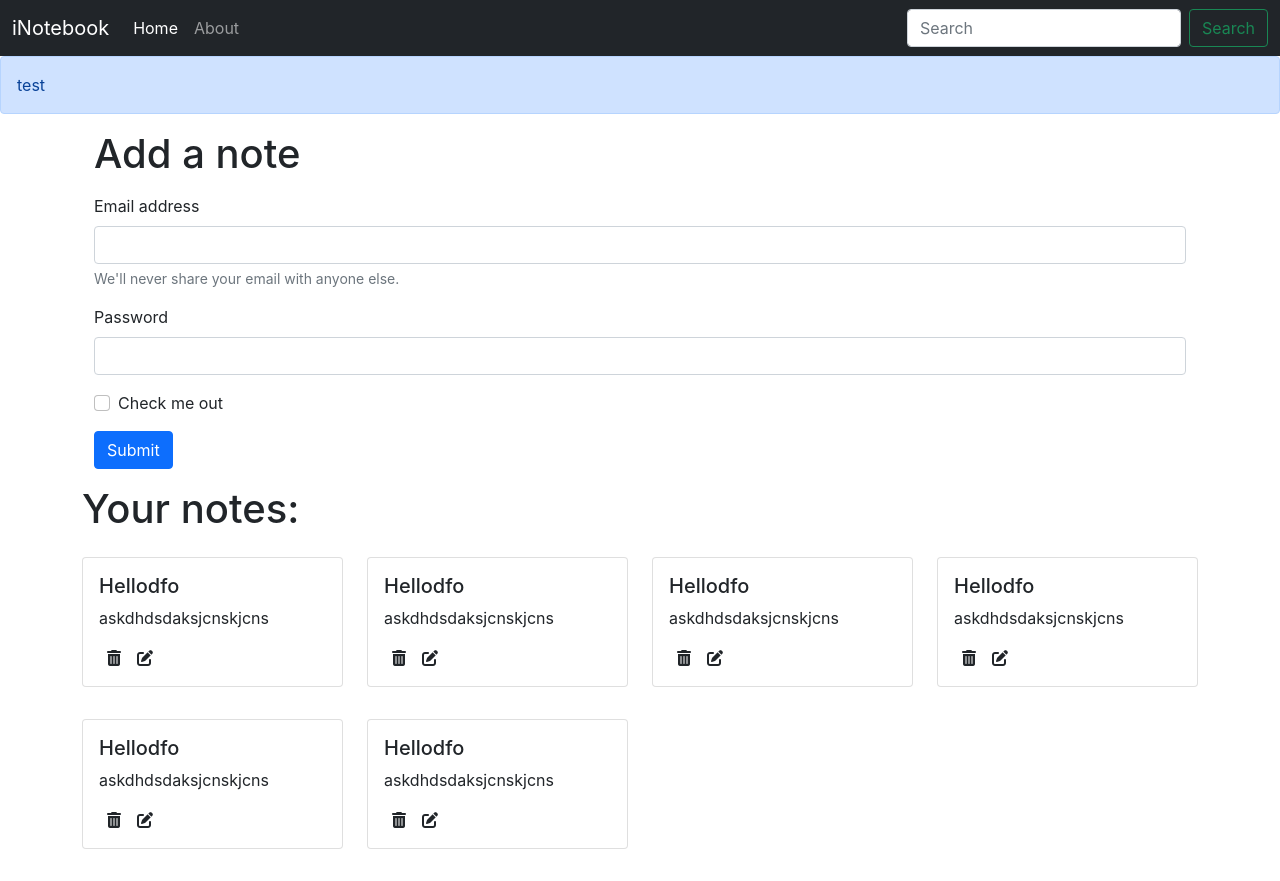
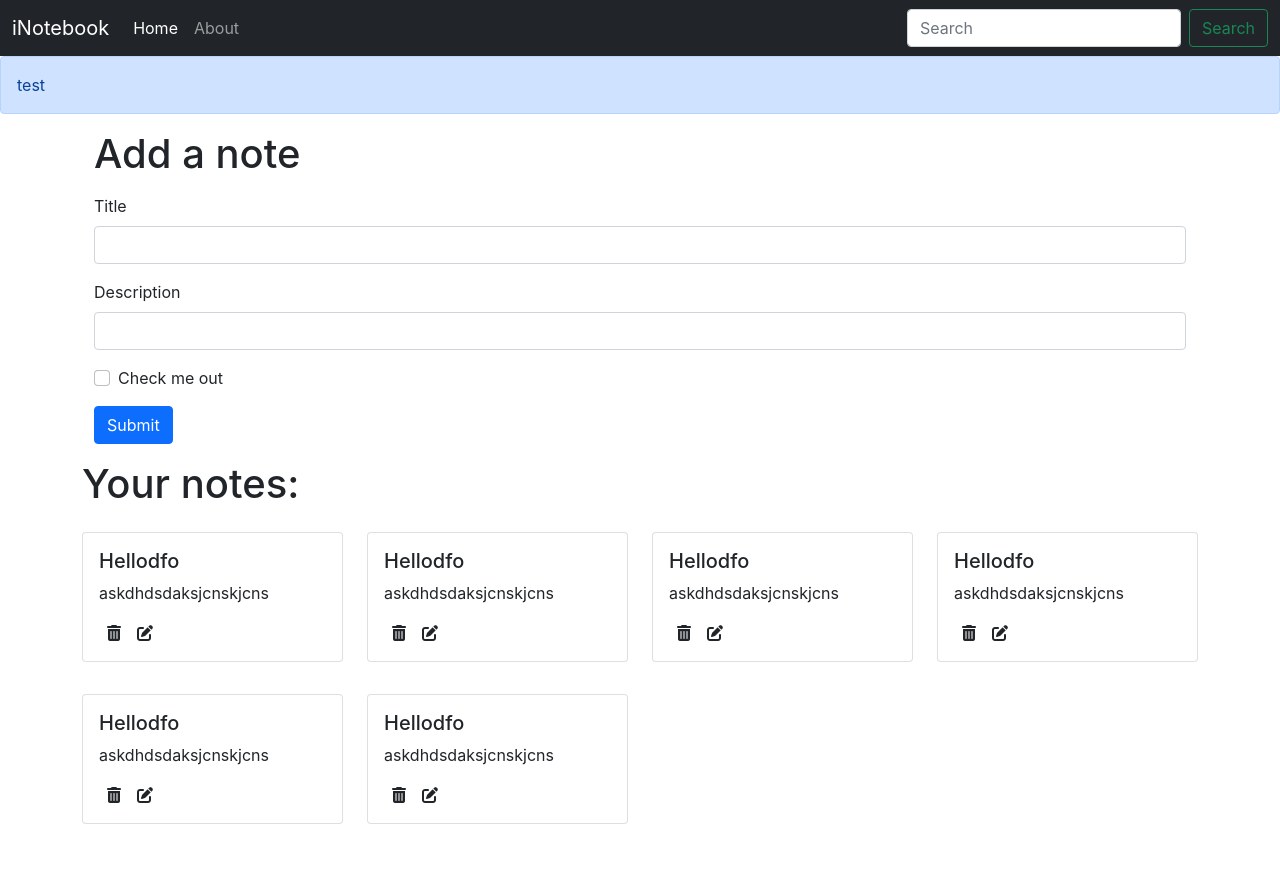
Before and after one commit to ayushyadav9/notesKeeper, a React (Create React App) app: page / in a window 1280 px wide. After the commit the page ends 856 px from the top, so only its background shows below. Built offline with nearby package versions, Linux system fonts and the light colour scheme.

Commit message:
Add note working properly

```diff
--- /dev/null
+++ b/src/components/AddNote.js
@@ -0,0 +1,41 @@
+import React,{ useContext,useState } from 'react'
+import noteContext from '../context/notes/noteContext'
+
+function AddNote() {
+    const context = useContext(noteContext)
+    const {addNote} = context
+    const [note, setnote] = useState({title:"",description:"",tag:"default"})
+
+    const handelClick = (e)=>{
+        e.preventDefault();
+        addNote(note.title,note.description,note.tag);
+    }
+    const onChange = (e)=>{
+        setnote({...note, [e.target.name]: e.target.value})
+    }
+    return (
+        <div>
+             <div className="container my-3">
+            <h1>Add a note</h1>
+                <form className="my-3">
+                    <div className="mb-3">
+                        <label htmlFor="title" className="form-label">Title</label>
+                        <input type="text" className="form-control" id="title" name="title" aria-describedby="emailHelp" onChange={onChange}/>
+                    </div>
+                    <div className="mb-3">
+                        <label htmlFor="description" className="form-label">Description</label>
+                        <input type="text" className="form-control" id="description" name="description" onChange={onChange}/>
+                    </div>
+                    <div className="mb-3 form-check">
+                        <input type="checkbox" className="form-check-input" id="exampleCheck1"/>
+                        <label className="form-check-label" htmlFor="exampleCheck1">Check me out</label>
+                    </div>
+                    <button type="submit" className="btn btn-primary" onClick={handelClick}>Submit</button>
+                </form>
+          </div>
+
+        </div>
+    )
+}
+
+export default AddNote
--- a/src/components/Home.js
+++ b/src/components/Home.js
@@ -5,26 +5,7 @@
 
     return (
         <>
-          <div className="container my-3">
-            <h1>Add a note</h1>
-                <form className="my-3">
-                    <div className="mb-3">
-                        <label htmlFor="exampleInputEmail1" className="form-label">Email address</label>
-                        <input type="email" className="form-control" id="exampleInputEmail1" aria-describedby="emailHelp"/>
-                        <div id="emailHelp" className="form-text">We'll never share your email with anyone else.</div>
-                    </div>
-                    <div className="mb-3">
-                        <label htmlFor="exampleInputPassword1" className="form-label">Password</label>
-                        <input type="password" className="form-control" id="exampleInputPassword1"/>
-                    </div>
-                    <div className="mb-3 form-check">
-                        <input type="checkbox" className="form-check-input" id="exampleCheck1"/>
-                        <label className="form-check-label" htmlFor="exampleCheck1">Check me out</label>
-                    </div>
-                    <button type="submit" className="btn btn-primary">Submit</button>
-                </form>
-          </div>
-          <Notes></Notes>
+          <Notes/>
         </>
     )
 }
--- a/src/components/Notes.js
+++ b/src/components/Notes.js
@@ -1,12 +1,14 @@
 import React,{ useContext } from 'react'
 import noteContext from '../context/notes/noteContext'
+import AddNote from './AddNote'
 import Noteitem from './Noteitem'
 
 function Notes() {
     const context = useContext(noteContext)
-    const {notes,setnotes} = context
+    const {notes,setnotes,addNote} = context
     return (
         <>
+            <AddNote/>
             <div className="row my-3">
                 <h1>Your notes:</h1>
                 {notes.map((note)=>{
--- a/src/context/notes/noteState.js
+++ b/src/context/notes/noteState.js
@@ -61,13 +61,31 @@
       const [notes, setnotes] = useState(notesInitial)
 
       //Add a note
+      const addNote = (title,description,tag)=>{
+        console.log("Adding new note")
+        const note ={
+          "_id": "6134aad255dd4540df4e4b77352a",
+          "user": "6133aaa346fe57fb5ff5d5d5",
+          "title": title,
+          "description": description,
+          "tag": tag,
+          "date": "2021-09-05T11:32:34.426Z",
+          "__v": 0
+        }
+        setnotes(notes.concat(note))
+      }
+      //Delete a note
+      const deleteNote = (id)=>{
 
-      //Delete a note
+      }
 
-      //Editr a note
+      //Edit a note
+      const editNote = (id)=>{
+
+      }
 
     return (
-        <NoteContext.Provider value = {{notes,setnotes}}>
+        <NoteContext.Provider value = {{notes,setnotes,addNote,deleteNote,editNote}}>
             {props.children}
         </NoteContext.Provider>
     )
```
